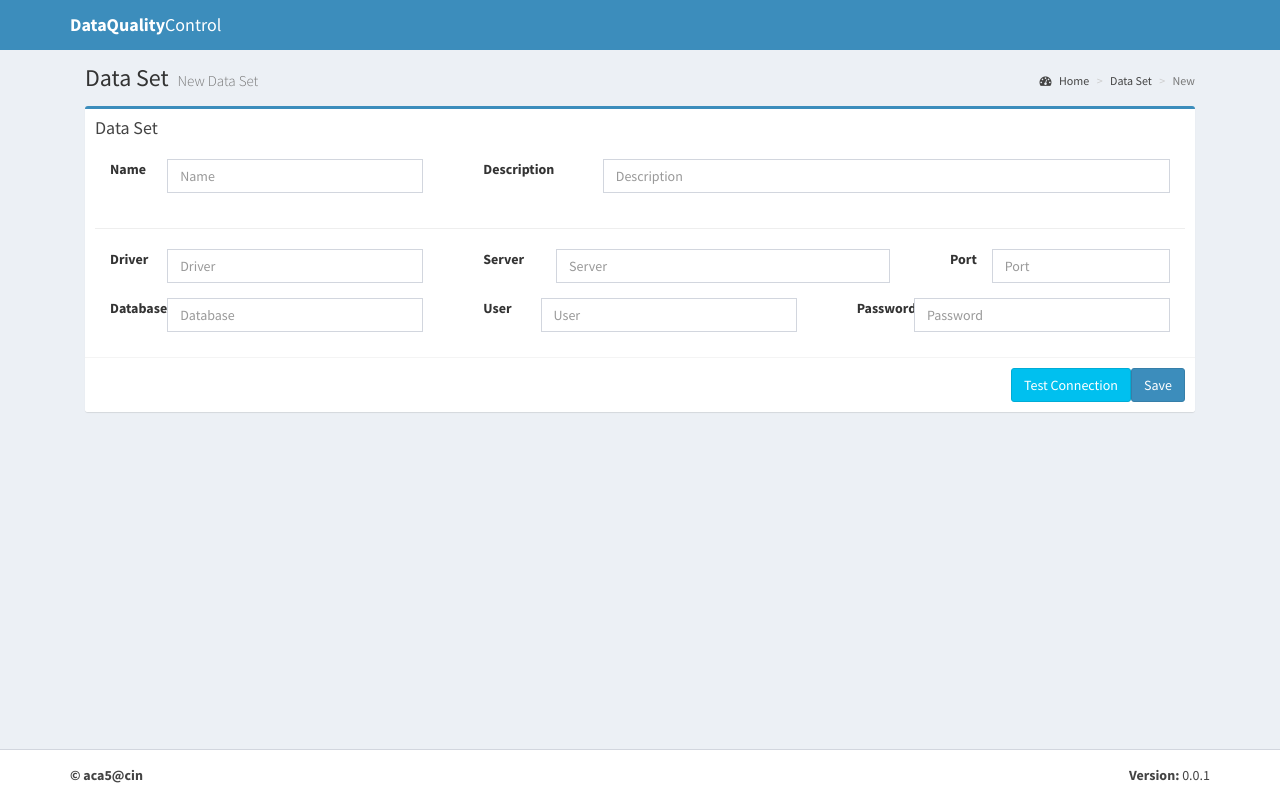
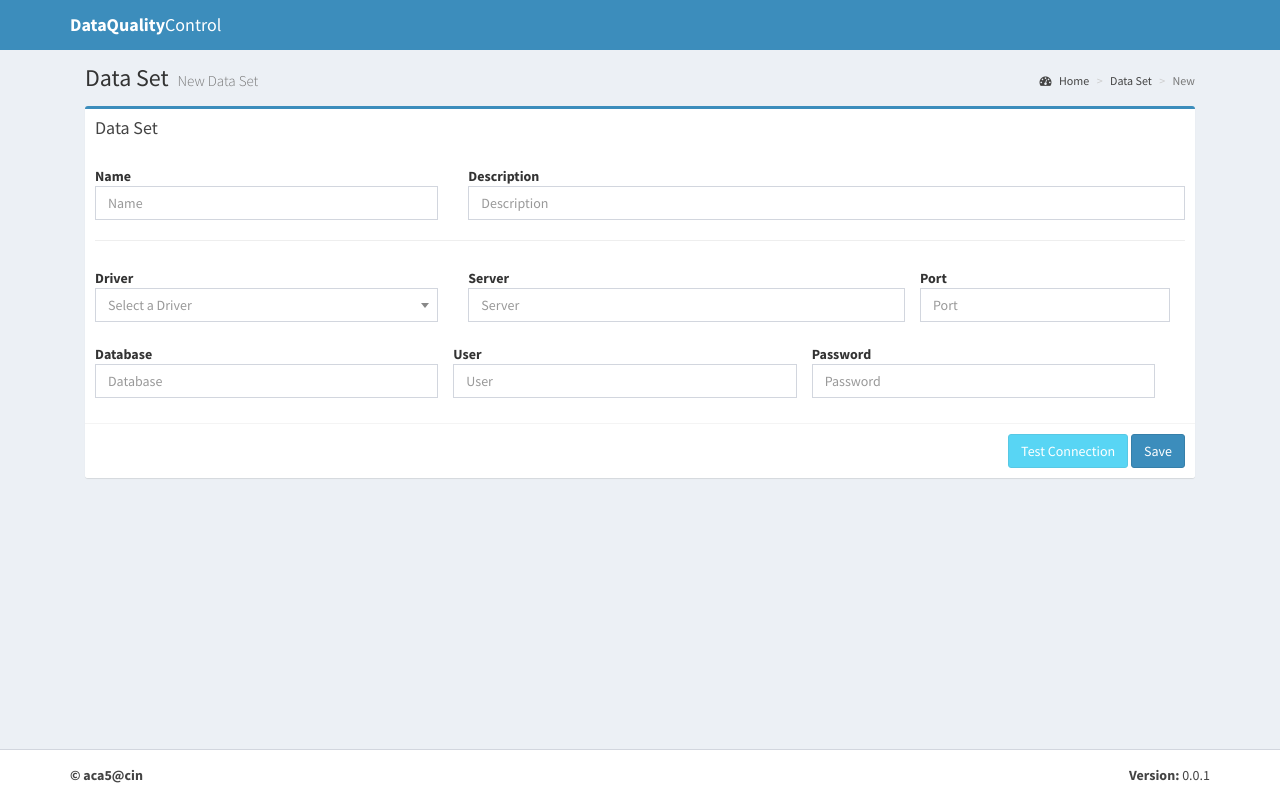
Before and after one commit to arturcalves/dqc, a Django app: template templates/data_set_new.html in a window 1280 px wide. Run offline with Django 3.2, Linux system fonts and the light colour scheme; the template is opened without the code that fills it, so the values that code supplies are empty; some libraries are stand-ins or nearby versions.

Commit message:
alteracoes interface

```diff
--- a/templates/data_set_new.html
+++ b/templates/data_set_new.html
@@ -29,83 +29,78 @@
         </div>
         <!-- /.box-header -->
         <!-- form start -->
-        <form method="post">
+        <form method="post" class="">
             {% csrf_token %}
-            <div class="box-body">
+            <div class="box-body form-horizontal">
                 <div class="row">
-                    <div class="form-group col-sm-4">
-                        <label for="name" class="col-sm-2 control-label">Name</label>
-
-                        <div class="col-sm-10">
-                            <input type="text" class="form-control" id="name" name="name" placeholder="Name">
-                        </div>
+                    <div class="col-sm-4">
+                        <label for="name" class="control-label">Name</label>
+                        <input type="text" class="form-control" id="name" name="name" placeholder="Name">
                     </div>
-                    <div class="form-group col-sm-8">
-                        <label for="name" class="col-sm-2 control-label">Description</label>
-
-                        <div class="col-sm-10">
+                    <div class="col-sm-8">
+                        <label for="name" class="control-label">Description</label>
                             <input type="text" class="form-control" id="description" name="description"
                                    placeholder="Description">
-                        </div>
                     </div>
                 </div>
                 <hr>
                 <div class="row">
-                    <div class="form-group col-sm-4">
-                        <label for="driver" class="col-sm-2 control-label">Driver</label>
-
-                        <div class="col-sm-10">
-                            <input type="text" class="form-control" id="driver" name="driver" placeholder="Driver">
-                        </div>
+                    <div class="col-sm-4">
+                        <label for="driver" class="control-label">Driver</label>
+                        <select name="driver" id="driverselect" class="form-control" style="width: 100%;">
+                                {% for driver in drivers%}
+                                    <option value="{{ driver.0 }}"> {{ driver.1 }}</option>
+                                {% endfor %}
+                            </select>
                     </div>
-                    <div class="form-group col-sm-5">
-                        <label for="server" class="col-sm-2 control-label">Server</label>
-
-                        <div class="col-sm-10">
+                    <div class="col-sm-5">
+                        <label for="server" class="control-label">Server</label>
                             <input type="text" class="form-control" id="server" name="server" placeholder="Server">
-                        </div>
                     </div>
                     <div class="form-group col-sm-3">
-                        <label for="port" class="col-sm-2 control-label">Port</label>
-
-                        <div class="col-sm-10">
+                        <label for="port" class="control-label">Port</label>
                             <input type="text" class="form-control" id="port" name="port" placeholder="Port">
-                        </div>
                     </div>
                     </div>
                     <div class="row">
-                    <div class="form-group col-sm-4">
-                        <label for="database" class="col-sm-2 control-label">Database</label>
-
-                        <div class="col-sm-10">
+                    <div class="col-sm-4">
+                        <label for="database" class="control-label">Database</label>
                             <input type="text" class="form-control" id="database" name="database"
                                    placeholder="Database">
-                        </div>
                     </div>
                     <div class="form-group col-sm-4">
-                        <label for="user" class="col-sm-2 control-label">User</label>
+                        <label for="user" class="control-label">User</label>
 
-                        <div class="col-sm-10">
                             <input type="text" class="form-control" id="user" name="user" placeholder="User">
-                        </div>
+
                     </div>
-                    <div class="form-group col-sm-4">
-                        <label for="password" class="col-sm-2 control-label">Password</label>
-
-                        <div class="col-sm-10">
+                    <div class="col-sm-4">
+                        <label for="password" class="control-label">Password</label>
                             <input type="password" class="form-control" id="password" name="password"
                                    placeholder="Password">
-                        </div>
                     </div>
                 </div>
             </div>
             <!-- /.box-body -->
             <div class="box-footer">
-                <button type="submit" class="btn btn-primary pull-right">Save</button>
-                <button type="button" class="btn btn-info pull-right">Test Connection</button>
+                <div class="pull-right">
+                    <button disabled type="button" class="btn btn-info">Test Connection</button>
+                    <button type="submit" class="btn btn-primary">Save</button>
+                </div>
             </div>
             <!-- /.box-footer -->
         </form>
     </div>
 
 {% endblock %}
+
+
+{% block scripts %}
+    <script type="text/javascript">
+        $('#driverselect').select2({
+            placeholder: "Select a Driver",
+            allowClear: true
+        });
+
+    </script>
+{% endblock %}
--- a/templates/data_set_view.html
+++ b/templates/data_set_view.html
@@ -75,7 +75,8 @@
                         <td>{{ datatable.description }}</td>
                         <td>{{ datatable.count_columns }}</td>
                         <td>{{ datatable.count_constraints }}</td>
-                        <td><a class="btn btn-default" href="{% url 'datatable_view'  datatable.id %}">Consultar</a></td>
+                        <td><a class="btn btn-default" href="{% url 'datatable_view'  datatable.id %}">
+                                <i class="fa fa-file-text-o"></i> View</a></td>
                     </tr>
                 {% endfor %}
                 </tbody>
@@ -114,7 +115,7 @@
                     </div>
                     <div class="modal-footer">
                         <button type="button" class="btn btn-default" data-dismiss="modal">Cancel</button>
-                        <button type="submit" class="btn btn-primary">Save changes</button>
+                        <button type="submit" class="btn btn-primary">Save</button>
                     </div>
                 </div><!-- /.modal-content -->
             </div><!-- /.modal-dialog -->
--- a/templates/data_table_view.html
+++ b/templates/data_table_view.html
@@ -80,7 +80,8 @@
                                                 <small>: {{ constraint.argument }}</small>
                                             {% endif %}
                                             <div class="tools">
-                                                <button class="btn pull-right" data-toggle="modal"
+                                                <div class="pull-right"></div>
+                                                <button class="btn btn-xs" data-toggle="modal"
                                                    data-target="#saveDataColumnConstraintModal"
                                                    data-id="{{ constraint.id }}"
                                                    data-column-id="{{ constraint.data_column.id }}"
@@ -90,7 +91,8 @@
                                                    data-validation-constraint-id="{{ constraint.data_validation_constraint.id }}"
                                                    data-argument="{{ constraint.argument }}">
                                                     <i class="fa fa-edit"></i></button>
-                                                <i class="fa fa-trash-o"></i>
+                                                <button class="btn btn-xs">
+                                                <i class="fa fa-trash-o"></i></button>
                                             </div>
                                         </li>
                                     {% endfor %}
```
Also changed, not shown: dqc/views.py (+4 -4 lines), templates/data_set_list.html (+9 -2 lines).
